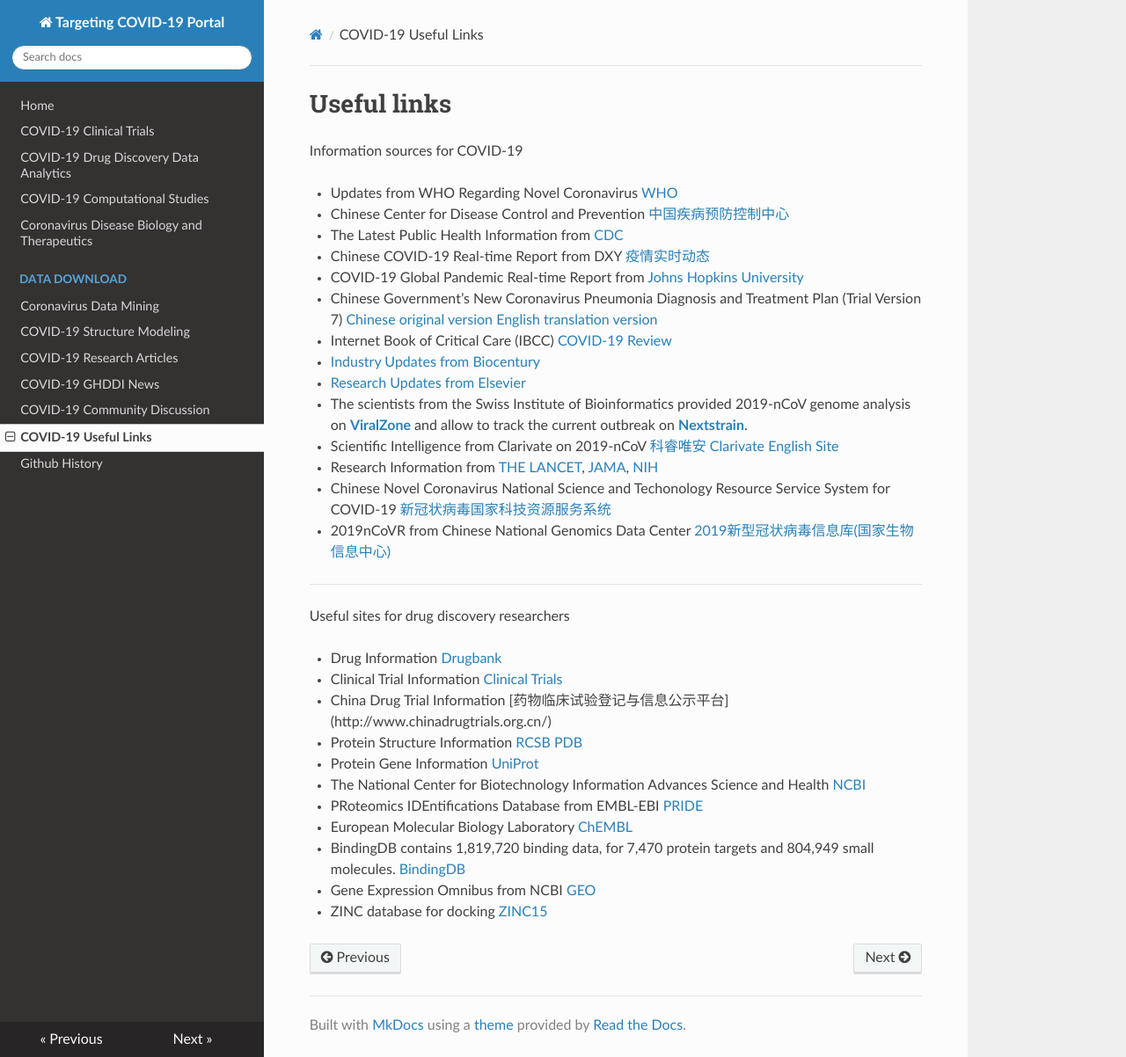
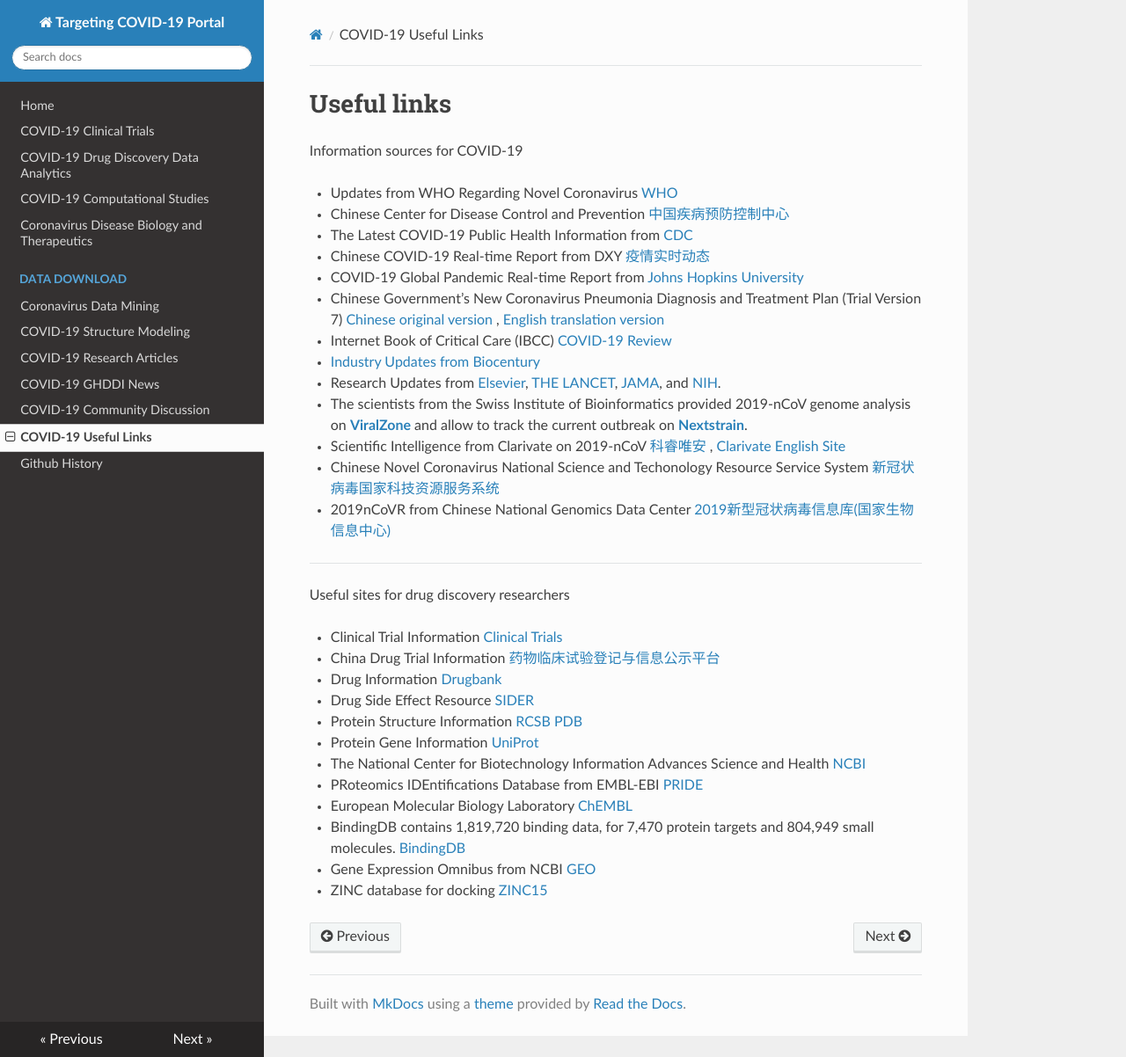
Before and after one commit to GHDDI-AILab/Targeting2019-nCoV, an MkDocs documentation site: the page built from docs/useful_links.md, in a window 1280 px wide and 1202 px high. Shown: the whole window at 88% size. Built offline with MkDocs 1.6.1, drawn with Linux system fonts in a browser that asks for light colours; nearby versions of some CDN libraries.

Commit message:
update useful links

```diff
--- a/docs/useful_links.md
+++ b/docs/useful_links.md
@@ -6,40 +6,45 @@
 
  * Chinese Center for Disease Control and Prevention [中国疾病预防控制中心](http://www.chinacdc.cn/)
 
- * The Latest Public Health Information from [CDC](https://www.coronavirus.gov)
+ * The Latest COVID-19 Public Health Information from [CDC](https://www.coronavirus.gov)
 
  * Chinese COVID-19 Real-time Report from DXY [疫情实时动态](https://ncov.dxy.cn/ncovh5/view/pneumonia?scene=2&clicktime=1579579384&enterid=1579579384&from=timeline&isappinstalled=0)
 
  * COVID-19 Global Pandemic Real-time Report from [Johns Hopkins University](https://gisanddata.maps.arcgis.com/apps/opsdashboard/index.html#/bda7594740fd40299423467b48e9ecf6)
 
  * Chinese Government’s New Coronavirus Pneumonia Diagnosis and Treatment Plan (Trial Version 7) [Chinese original version](https://ghddiai.oss-cn-zhangjiakou.aliyuncs.com/file/Chinese_COVID19_diagnosis_and_treatment_plan_v7.pdf)
- [English translation version](https://www.chinalawtranslate.com/en/coronavirus-treatment-plan-7/)
+ , [English translation version](https://www.chinalawtranslate.com/en/coronavirus-treatment-plan-7/)
 
  * Internet Book of Critical Care (IBCC) [COVID-19 Review](https://emcrit.org/ibcc/COVID19/)
 
 
  * [Industry Updates from Biocentury](https://www.biocentury.com/coronavirus)
- * [Research Updates from Elsevier](https://www.elsevier.com/connect/coronavirus-information-center)
+
+ * Research Updates from [Elsevier](https://www.elsevier.com/connect/coronavirus-information-center), [THE LANCET](https://www.thelancet.com/coronavirus), [JAMA](https://jamanetwork.com/journals/jama/pages/coronavirus-alert), and [NIH](https://www.nih.gov/coronavirus).
+
  * The scientists from the Swiss Institute of Bioinformatics provided 2019-nCoV genome analysis on [**ViralZone**](https://viralzone.expasy.org/8996) and allow to track the current outbreak on [**Nextstrain**](https://nextstrain.org/ncov).
+
  * Scientific Intelligence from Clarivate on 2019-nCoV
  [科睿唯安](http://clarivate.com.cn/coronavirus-resources/)
- [Clarivate English Site](https://clarivate.com/coronavirus-resources/)
- * Research Information from [THE LANCET](https://www.thelancet.com/coronavirus), [JAMA](https://jamanetwork.com/journals/jama/pages/coronavirus-alert), [NIH](https://www.nih.gov/coronavirus)
+ , [Clarivate English Site](https://clarivate.com/coronavirus-resources/)
 
+ * Chinese Novel Coronavirus National Science and Techonology Resource Service System [新冠状病毒国家科技资源服务系统](http://nmdc.cn/nCov/en)
 
- * Chinese Novel Coronavirus National Science and Techonology Resource Service System for COVID-19 [新冠状病毒国家科技资源服务系统](http://nmdc.cn/nCov/en)
  * 2019nCoVR from Chinese National Genomics Data Center [2019新型冠状病毒信息库(国家生物信息中心)](https://bigd.big.ac.cn/ncov)
+
 
 
 ---
 
 Useful sites for drug discovery researchers
 
+ * Clinical Trial Information [Clinical Trials](https://clinicaltrials.gov/)
+
+ * China Drug Trial Information [药物临床试验登记与信息公示平台](http://www.chinadrugtrials.org.cn/)
+
  * Drug Information [Drugbank](https://www.drugbank.ca/)
 
- * Clinical Trial Information [Clinical Trials](https://clinicaltrials.gov/)
-
- * China Drug Trial Information [药物临床试验登记与信息公示平台] (http://www.chinadrugtrials.org.cn/)
+ * Drug Side Effect Resource [SIDER](http://sideeffects.embl.de/)
 
  * Protein Structure Information [RCSB PDB](https://www.rcsb.org)
 
```
